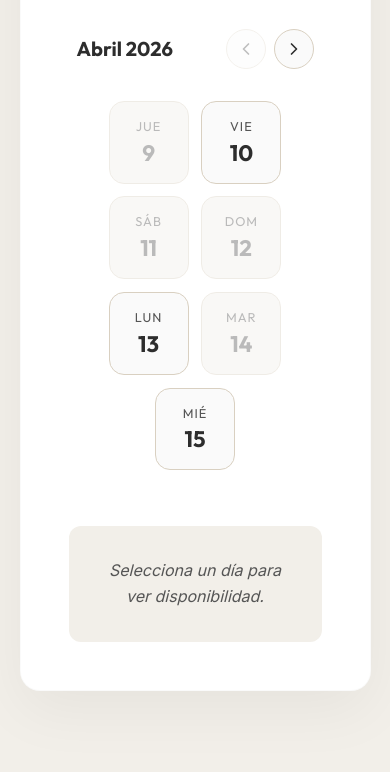
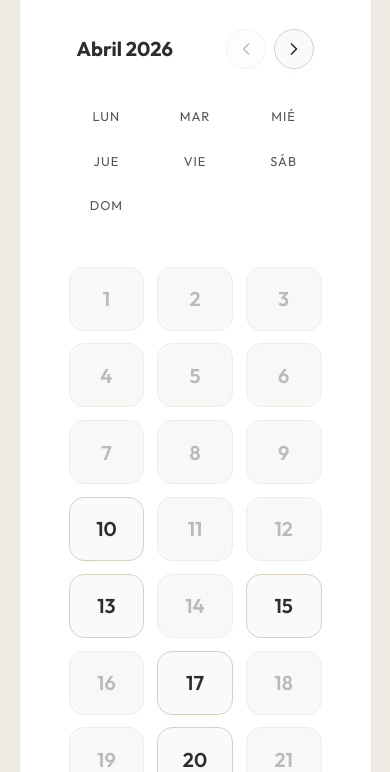
Before and after one commit to FelipeVidalM/URUZ_pagina, a website built with Vite: page index.html in a window 390 px wide. Shown: the part 11228-12000 px from the top of the page. Built offline with nearby package versions, Linux system fonts and the light colour scheme.

Commit message:
Improve booking calendar to full month view and preserve month on filter changes

```diff
--- a/src/components/booking.html
+++ b/src/components/booking.html
@@ -40,8 +40,8 @@
                 <div class="calendar-header">
                     <h4 id="current-month-display">Mes Año</h4>
                     <div class="calendar-nav">
-                        <button id="btn-prev-week" class="nav-btn" title="Semana anterior"><i data-feather="chevron-left"></i></button>
-                        <button id="btn-next-week" class="nav-btn" title="Semana siguiente"><i data-feather="chevron-right"></i></button>
+                        <button id="btn-prev-week" class="nav-btn" title="Mes anterior"><i data-feather="chevron-left"></i></button>
+                        <button id="btn-next-week" class="nav-btn" title="Mes siguiente"><i data-feather="chevron-right"></i></button>
                     </div>
                 </div>
                 <div class="days-selector" id="days-selector">
--- a/src/css/layout.css
+++ b/src/css/layout.css
@@ -645,28 +645,67 @@
 }
 
 .days-selector {
-  display: flex;
-  flex-wrap: wrap;
+  display: grid;
+  grid-template-columns: repeat(7, minmax(0, 1fr));
   gap: 0.5rem;
   margin-bottom: 2rem;
-  justify-content: center;
+}
+
+.weekday-header {
+  text-align: center;
+  font-family: var(--font-heading);
+  font-size: 0.8rem;
+  text-transform: uppercase;
+  letter-spacing: 1px;
+  color: var(--charcoal-light);
+  padding: 0.35rem 0;
+}
+
+.day-cell-empty {
+  min-height: 74px;
 }
 
 .day-btn {
-  padding: 0.5rem 1rem;
-  border-radius: 20px;
+  min-height: 74px;
+  width: 100%;
+  padding: 0.75rem 0.5rem;
+  border-radius: 14px;
   border: 1px solid var(--sage-light);
-  background: transparent;
+  background: var(--pure-white);
   color: var(--charcoal);
   font-family: var(--font-heading);
   cursor: pointer;
   transition: var(--transition-fast);
+  display: flex;
+  align-items: center;
+  justify-content: center;
+}
+
+.day-btn .day-number {
+  font-size: 1.25rem;
+  font-weight: 600;
 }
 
 .day-btn.active, .day-btn:hover {
   background: var(--sage-green);
   color: var(--pure-white);
   border-color: var(--sage-green);
+}
+
+@media (max-width: 900px) {
+  .days-selector {
+    grid-template-columns: repeat(7, minmax(38px, 1fr));
+    gap: 0.4rem;
+  }
+
+  .day-btn {
+    min-height: 64px;
+    border-radius: 12px;
+  }
+
+  .day-cell-empty {
+    min-height: 64px;
+  }
 }
 
 .time-slots {
--- a/src/css/main.css
+++ b/src/css/main.css
@@ -277,12 +277,10 @@ img {
 }
 
 .days-selector {
-  display: flex;
+  display: grid;
+  grid-template-columns: repeat(7, minmax(0, 1fr));
   gap: 0.8rem;
-  overflow-x: auto;
   padding: 0.5rem 0 1.5rem;
-  scrollbar-width: thin;
-  scrollbar-color: var(--sage-light) transparent;
 }
 
 .day-btn.disabled {
@@ -296,26 +294,30 @@ img {
   color: var(--charcoal-light);
 }
 
-.days-selector::-webkit-scrollbar {
-  height: 6px;
-}
-
-.days-selector::-webkit-scrollbar-thumb {
-  background: var(--sage-light);
-  border-radius: 10px;
-}
-
 .day-btn {
   display: flex;
   flex-direction: column;
   align-items: center;
-  min-width: 80px;
+  width: 100%;
+  min-width: 0;
   padding: 1rem 0.5rem;
   background: var(--white);
   border: 1px solid var(--warm-sand);
   border-radius: 15px;
   cursor: pointer;
   transition: var(--transition-fast);
+}
+
+@media (max-width: 980px) {
+  .days-selector {
+    grid-template-columns: repeat(4, minmax(0, 1fr));
+  }
+}
+
+@media (max-width: 640px) {
+  .days-selector {
+    grid-template-columns: repeat(3, minmax(0, 1fr));
+  }
 }
 
 .day-btn span {
--- a/src/js/booking.js
+++ b/src/js/booking.js
@@ -6,8 +6,8 @@ export const setupBooking = (initIcons) => {
     const timeSlotsContainer = document.getElementById('time-slots-container');
     const daysSelector = document.getElementById('days-selector');
     const currentMonthDisplay = document.getElementById('current-month-display');
-    const btnPrevWeek = document.getElementById('btn-prev-week');
-    const btnNextWeek = document.getElementById('btn-next-week');
+    const btnPrevMonth = document.getElementById('btn-prev-week');
+    const btnNextMonth = document.getElementById('btn-next-week');
     const svcBtns = document.querySelectorAll('.svc-btn');
     const ivBtns = document.querySelectorAll('.iv-btn');
     const ivTypeSelector = document.getElementById('iv-type-selector');
@@ -42,8 +42,9 @@ export const setupBooking = (initIcons) => {
     let selectedDate = null; // Full date object
     let selectedTime = null;
     let slotDuration = 45;
-    let calendarStartDate = new Date(); // Tracks current view start
-    calendarStartDate.setHours(0,0,0,0);
+    let calendarMonthDate = new Date(); // Tracks current view month
+    calendarMonthDate.setDate(1);
+    calendarMonthDate.setHours(0,0,0,0);
 
     const doctorAvailability = {
         silva: ['Lunes', 'Miércoles', 'Viernes'],
@@ -66,6 +67,17 @@ export const setupBooking = (initIcons) => {
     const formatFullDate = (date) => {
         const months = ['Enero', 'Febrero', 'Marzo', 'Abril', 'Mayo', 'Junio', 'Julio', 'Agosto', 'Septiembre', 'Octubre', 'Noviembre', 'Diciembre'];
         return `${getDayName(date)}, ${date.getDate()} de ${months[date.getMonth()]}`;
+    };
+
+    const getWeekdayIndexMondayFirst = (date) => {
+        return (date.getDay() + 6) % 7;
+    };
+
+    const getStartOfMonth = (date) => {
+        const d = new Date(date);
+        d.setDate(1);
+        d.setHours(0,0,0,0);
+        return d;
     };
 
     const formatTime = (totalMinutes) => {
@@ -95,20 +107,39 @@ export const setupBooking = (initIcons) => {
 
     const renderDays = () => {
         daysSelector.innerHTML = '';
-        currentMonthDisplay.textContent = formatMonthYear(calendarStartDate);
+        currentMonthDisplay.textContent = formatMonthYear(calendarMonthDate);
 
         const today = new Date();
         today.setHours(0,0,0,0);
+        const currentMonthStart = getStartOfMonth(calendarMonthDate);
+        const todayMonthStart = getStartOfMonth(today);
 
-        // Disable Prev button if we are at today's week
-        if(btnPrevWeek) btnPrevWeek.disabled = (calendarStartDate <= today);
+        // Disable Prev button if we are at today's month
+        if(btnPrevMonth) btnPrevMonth.disabled = (currentMonthStart <= todayMonthStart);
 
-        let daysAdded = 0;
-        let currentIterDate = new Date(calendarStartDate);
+        const year = calendarMonthDate.getFullYear();
+        const month = calendarMonthDate.getMonth();
+        const daysInMonth = new Date(year, month + 1, 0).getDate();
+        const weekdayHeaders = ['Lun', 'Mar', 'Mié', 'Jue', 'Vie', 'Sáb', 'Dom'];
 
-        // Show 7 days range from calendarStartDate
-        for(let i = 0; i < 7; i++) {
-            const date = new Date(currentIterDate);
+        weekdayHeaders.forEach((label) => {
+            const headerCell = document.createElement('div');
+            headerCell.className = 'weekday-header';
+            headerCell.textContent = label;
+            daysSelector.appendChild(headerCell);
+        });
+
+        const firstDayOfMonth = new Date(year, month, 1);
+        const leadingEmptyCells = getWeekdayIndexMondayFirst(firstDayOfMonth);
+
+        for(let i = 0; i < leadingEmptyCells; i++) {
+            const emptyCell = document.createElement('div');
+            emptyCell.className = 'day-cell-empty';
+            daysSelector.appendChild(emptyCell);
+        }
+
+        for(let dayNumber = 1; dayNumber <= daysInMonth; dayNumber++) {
+            const date = new Date(year, month, dayNumber);
             const btn = document.createElement('button');
             btn.className = 'day-btn';
 
@@ -120,7 +151,7 @@ export const setupBooking = (initIcons) => {
 
             if(selectedDate && selectedDate.toDateString() === date.toDateString()) btn.classList.add('active');
 
-            btn.innerHTML = `<span>${getDayName(date).substring(0,3)}</span><strong>${date.getDate()}</strong>`;
+            btn.innerHTML = `<strong class="day-number">${date.getDate()}</strong>`;
 
             if(allowed) {
                 btn.addEventListener('click', () => {
@@ -134,28 +165,30 @@ export const setupBooking = (initIcons) => {
             }
 
             daysSelector.appendChild(btn);
-            currentIterDate.setDate(currentIterDate.getDate() + 1);
         }
     };
 
     // Navigation logic
-    if(btnNextWeek) {
-        btnNextWeek.addEventListener('click', () => {
-            calendarStartDate.setDate(calendarStartDate.getDate() + 7);
+    if(btnNextMonth) {
+        btnNextMonth.addEventListener('click', () => {
+            calendarMonthDate.setMonth(calendarMonthDate.getMonth() + 1);
+            calendarMonthDate.setDate(1);
             renderDays();
         });
     }
 
-    if(btnPrevWeek) {
-        btnPrevWeek.addEventListener('click', () => {
+    if(btnPrevMonth) {
+        btnPrevMonth.addEventListener('click', () => {
             const today = new Date();
-            today.setHours(0,0,0,0);
-            const newStart = new Date(calendarStartDate);
-            newStart.setDate(newStart.getDate() - 7);
-            if(newStart >= today) {
-                calendarStartDate = newStart;
+            const todayMonthStart = getStartOfMonth(today);
+            const newMonth = new Date(calendarMonthDate);
+            newMonth.setMonth(newMonth.getMonth() - 1);
+            newMonth.setDate(1);
+            newMonth.setHours(0,0,0,0);
+            if(newMonth >= todayMonthStart) {
+                calendarMonthDate = newMonth;
             } else {
-                calendarStartDate = today;
+                calendarMonthDate = todayMonthStart;
             }
             renderDays();
         });
@@ -242,8 +275,7 @@ export const setupBooking = (initIcons) => {
         bookingSuccess.style.display = 'none';
         selectedTime = null;
         selectedDate = null;
-        calendarStartDate = new Date();
-        calendarStartDate.setHours(0,0,0,0);
+        calendarMonthDate = getStartOfMonth(new Date());
         bookingPatientForm.reset();
         hideForm();
         renderDays();
@@ -288,6 +320,7 @@ export const setupBooking = (initIcons) => {
     // Event Listeners
     svcBtns.forEach(btn => {
         btn.addEventListener('click', (e) => {
+            const previousService = selectedService;
             svcBtns.forEach(b => b.classList.remove('active'));
             e.currentTarget.classList.add('active');
             selectedService = e.currentTarget.getAttribute('data-svc');
@@ -300,10 +333,18 @@ export const setupBooking = (initIcons) => {
                 if(doctorSelector) doctorSelector.style.display = 'block';
                 slotDuration = 45;
             }
-            selectedTime = null;
-            selectedDate = null;
-            calendarStartDate = new Date();
-            calendarStartDate.setHours(0,0,0,0);
+
+            // Keep the selected day only if it is still allowed for the new service.
+            if(selectedDate && !isDayAllowed(selectedDate)) {
+                selectedDate = null;
+                selectedTime = null;
+            }
+
+            // Service switch changes slot duration (45/60), so reset time selection only when service changes.
+            if(previousService !== selectedService) {
+                selectedTime = null;
+            }
+
             renderDays();
             renderSlots();
             updateSummary();
@@ -317,10 +358,13 @@ export const setupBooking = (initIcons) => {
             selectedDoctor = e.currentTarget.getAttribute('data-doc');
             const names = { silva: "Dr. Alejandro Silva", mazo: "Dra. Carolina Mazo", ruiz: "Dr. Javier Ruiz", vargas: "Lic. Sofía Vargas", any: "Especialista URUZ" };
             selectedDoctorName = names[selectedDoctor] || "Especialista";
-            selectedDate = null;
-            selectedTime = null;
-            calendarStartDate = new Date();
-            calendarStartDate.setHours(0,0,0,0);
+
+            // Keep current date/time selection if still valid for the chosen doctor.
+            if(selectedDate && !isDayAllowed(selectedDate)) {
+                selectedDate = null;
+                selectedTime = null;
+            }
+
             renderDays();
             renderSlots();
             updateSummary();
```
